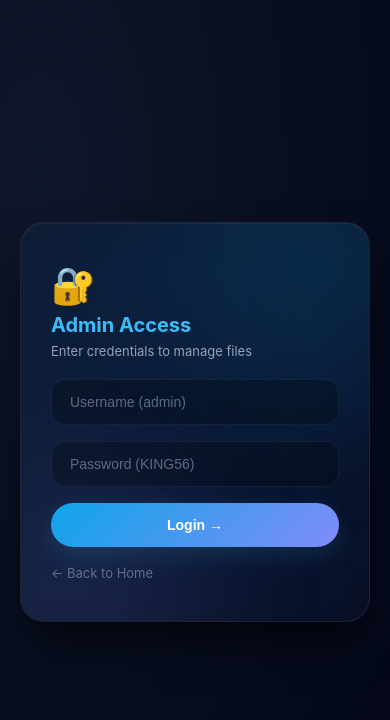
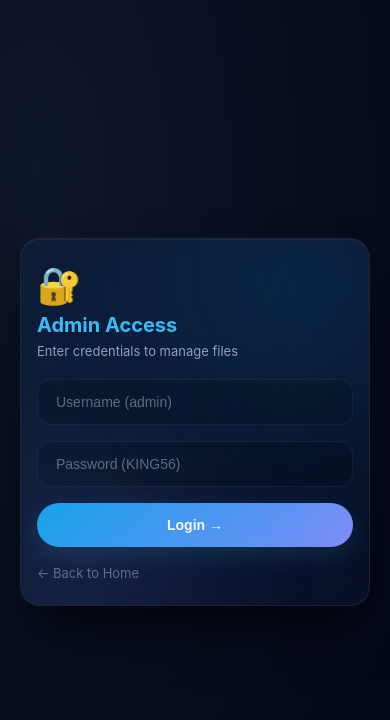
Before and after one commit to abbas-tools/ai-backend, a Flask app: page /admin-login in a window 390 px wide. Shown: the top 720 px of the page. Run offline with Flask 3, Linux system fonts and the light colour scheme.

Commit message:
Refactor styles in admin_login.html for consistency

```diff
--- a/templates/admin_login.html
+++ b/templates/admin_login.html
@@ -21,8 +21,8 @@
             backdrop-filter: blur(20px) saturate(180%);
             -webkit-backdrop-filter: blur(20px) saturate(180%);
             border: 1px solid rgba(255,255,255,0.08);
-            border-radius: 24px;
-            box-shadow: 0 25px 50px -12px rgba(0,0,0,0.8), inset 0 1px 0 rgba(255,255,255,0.05);
+            border-radius: 28px;
+            box-shadow: 0 30px 60px -15px rgba(0,0,0,0.9), inset 0 1px 0 rgba(255,255,255,0.05);
             padding: 40px 30px;
             width: 100%;
             max-width: 420px;
@@ -36,21 +36,21 @@
             left: -50%;
             width: 200%;
             height: 200%;
-            background: radial-gradient(circle at 30% 40%, rgba(56,189,248,0.06) 0%, transparent 60%);
+            background: radial-gradient(circle at 30% 40%, rgba(56,189,248,0.05) 0%, transparent 60%);
             pointer-events: none;
         }
         .glow-orb {
             position: absolute;
             border-radius: 50%;
             filter: blur(80px);
-            opacity: 0.15;
+            opacity: 0.12;
             pointer-events: none;
         }
         .glow-orb.orb1 { width: 300px; height: 300px; background: #0ea5e9; top: -120px; right: -100px; }
         .glow-orb.orb2 { width: 250px; height: 250px; background: #818cf8; bottom: -100px; left: -80px; }
-        .icon { font-size: 36px; display: block; margin-bottom: 6px; position: relative; z-index: 1; }
-        h2 { font-size: 20px; color: #38bdf8; margin-bottom: 6px; position: relative; z-index: 1; }
-        .subtitle { font-size: 13px; color: #94a3b8; margin-bottom: 20px; position: relative; z-index: 1; }
+        .icon { font-size: 36px; display: block; margin-bottom: 6px; }
+        h2 { font-size: 20px; color: #38bdf8; margin-bottom: 6px; }
+        .subtitle { font-size: 13px; color: #94a3b8; margin-bottom: 20px; }
         .error-box {
             background: rgba(239,68,68,0.08);
             border: 1px solid rgba(239,68,68,0.15);
@@ -60,10 +60,8 @@
             font-size: 13px;
             margin-bottom: 16px;
             text-align: center;
-            position: relative;
-            z-index: 1;
         }
-        .input-group { margin-bottom: 16px; position: relative; z-index: 1; }
+        .input-group { margin-bottom: 16px; }
         input {
             width: 100%;
             padding: 14px 18px;
@@ -98,8 +96,6 @@
             width: 100%;
             background: linear-gradient(135deg, #0ea5e9, #818cf8);
             box-shadow: 0 8px 24px rgba(56,189,248,0.15);
-            position: relative;
-            z-index: 1;
         }
         .btn:hover { transform: translateY(-3px); box-shadow: 0 12px 36px rgba(56,189,248,0.25); }
         .btn:active { transform: scale(0.97); }
@@ -111,15 +107,16 @@
             text-decoration: none;
             opacity: 0.6;
             transition: all 0.3s ease;
-            position: relative;
-            z-index: 1;
         }
         .back-link:hover { opacity: 1; color: #38bdf8; }
         @keyframes fadeInUp {
             from { opacity: 0; transform: translateY(30px); }
             to { opacity: 1; transform: translateY(0); }
         }
-        .glass-card { animation: fadeInUp 0.8s cubic-bezier(0.175, 0.885, 0.32, 1.275) both; }
+        .glass-card { animation: fadeInUp 0.7s cubic-bezier(0.175, 0.885, 0.32, 1.275) both; }
+        @media (max-width: 480px) {
+            .glass-card { padding: 24px 16px; border-radius: 20px; }
+        }
     </style>
 </head>
 <body>
```
